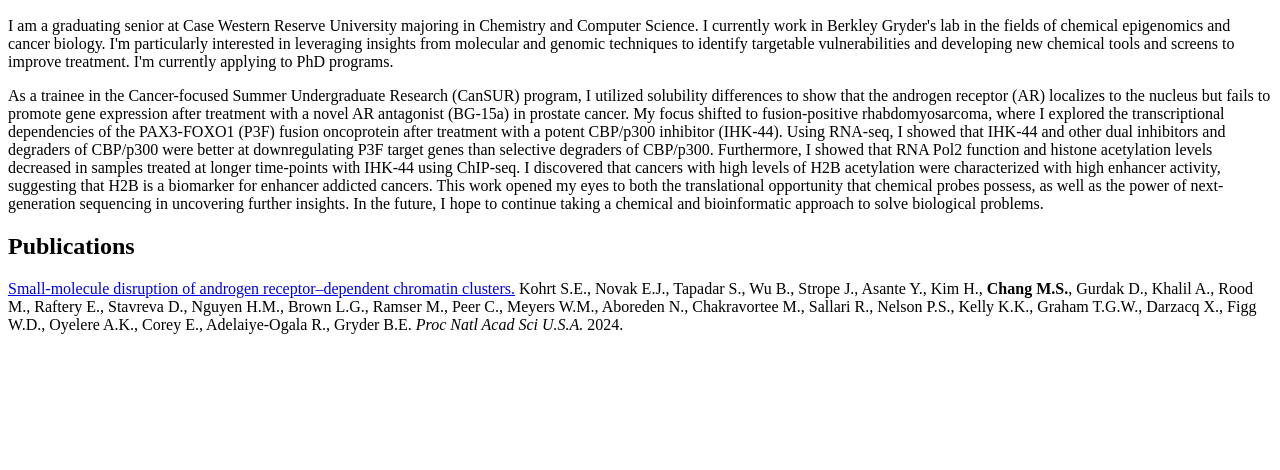
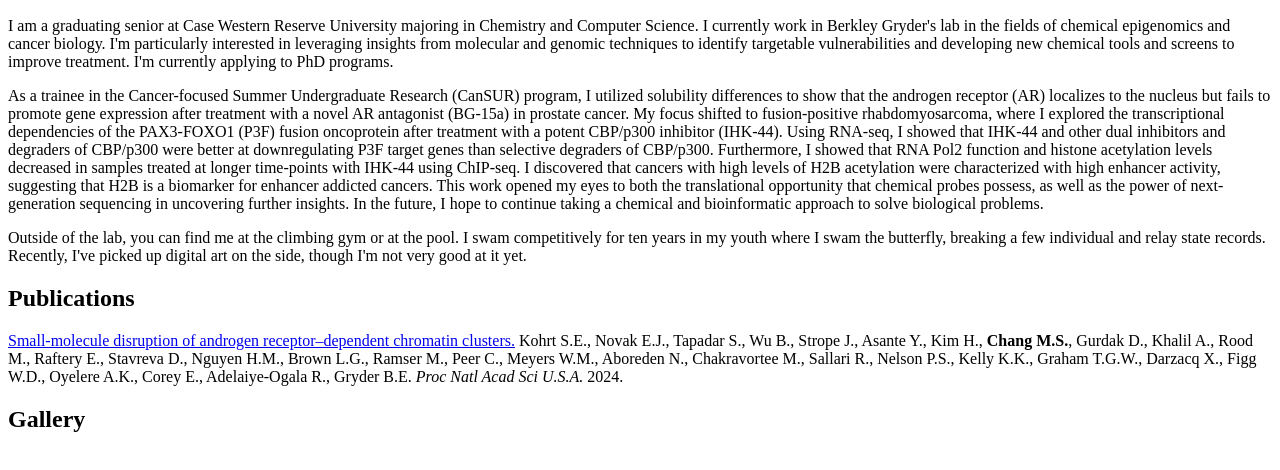
Before and after one commit to mattychang/mattychang.github.io, a plain HTML site: page index.html in a window 1280 px wide. Shown: the part 110-580 px from the top of the page. Drawn offline with Linux system fonts and the light colour scheme.

Commit message:
Update index.html

```diff
--- a/index.html
+++ b/index.html
@@ -10,7 +10,9 @@
     <h2>About me</h2>
     <p>I am a graduating senior at Case Western Reserve University majoring in Chemistry and Computer Science. I currently work in Berkley Gryder's lab in the fields of chemical epigenomics and cancer biology. I'm particularly interested in leveraging insights from molecular and genomic techniques to identify targetable vulnerabilities and developing new chemical tools and screens to improve treatment. I'm currently applying to PhD programs.</p>
     <p>As a trainee in the Cancer-focused Summer Undergraduate Research (CanSUR) program, I utilized solubility differences to show that the androgen receptor (AR) localizes to the nucleus but fails to promote gene expression after treatment with a novel AR antagonist (BG-15a) in prostate cancer. My focus shifted to fusion-positive rhabdomyosarcoma, where I explored the transcriptional dependencies of the PAX3-FOXO1 (P3F) fusion oncoprotein after treatment with a potent CBP/p300 inhibitor (IHK-44). Using RNA-seq, I showed that IHK-44 and other dual inhibitors and degraders of CBP/p300 were better at downregulating P3F target genes than selective degraders of CBP/p300. Furthermore, I showed that RNA Pol2 function and histone acetylation levels decreased in samples treated at longer time-points with IHK-44 using ChIP-seq. I discovered that cancers with high levels of H2B acetylation were characterized with high enhancer activity, suggesting that H2B is a biomarker for enhancer addicted cancers. This work opened my eyes to both the translational opportunity that chemical probes possess, as well as the power of next-generation sequencing in uncovering further insights. In the future, I hope to continue taking a chemical and bioinformatic approach to solve biological problems.</p>
+    <p>Outside of the lab, you can find me at the climbing gym or at the pool. I swam competitively for ten years in my youth where I swam the butterfly, breaking a few individual and relay state records. Recently, I've picked up digital art on the side, though I'm not very good at it yet.</p>
     <h2>Publications</h2>
     <p><a href="https://www.pnas.org/doi/10.1073/pnas.2406239121" target=&ldquo;blank&rdquo;>Small-molecule disruption of androgen receptor–dependent chromatin clusters.</a> Kohrt S.E., Novak E.J., Tapadar S., Wu B., Strope J., Asante Y., Kim H., <b>Chang M.S.</b>, Gurdak D., Khalil A., Rood M., Raftery E., Stavreva D., Nguyen H.M., Brown L.G., Ramser M., Peer C., Meyers W.M., Aboreden N., Chakravortee M., Sallari R., Nelson P.S., Kelly K.K., Graham T.G.W., Darzacq X., Figg W.D., Oyelere A.K., Corey E., Adelaiye-Ogala R., Gryder B.E. <i>Proc Natl Acad Sci U.S.A.</i> 2024.</p>
+    <h2>Gallery</h2>
 </body>
 </html>
```
